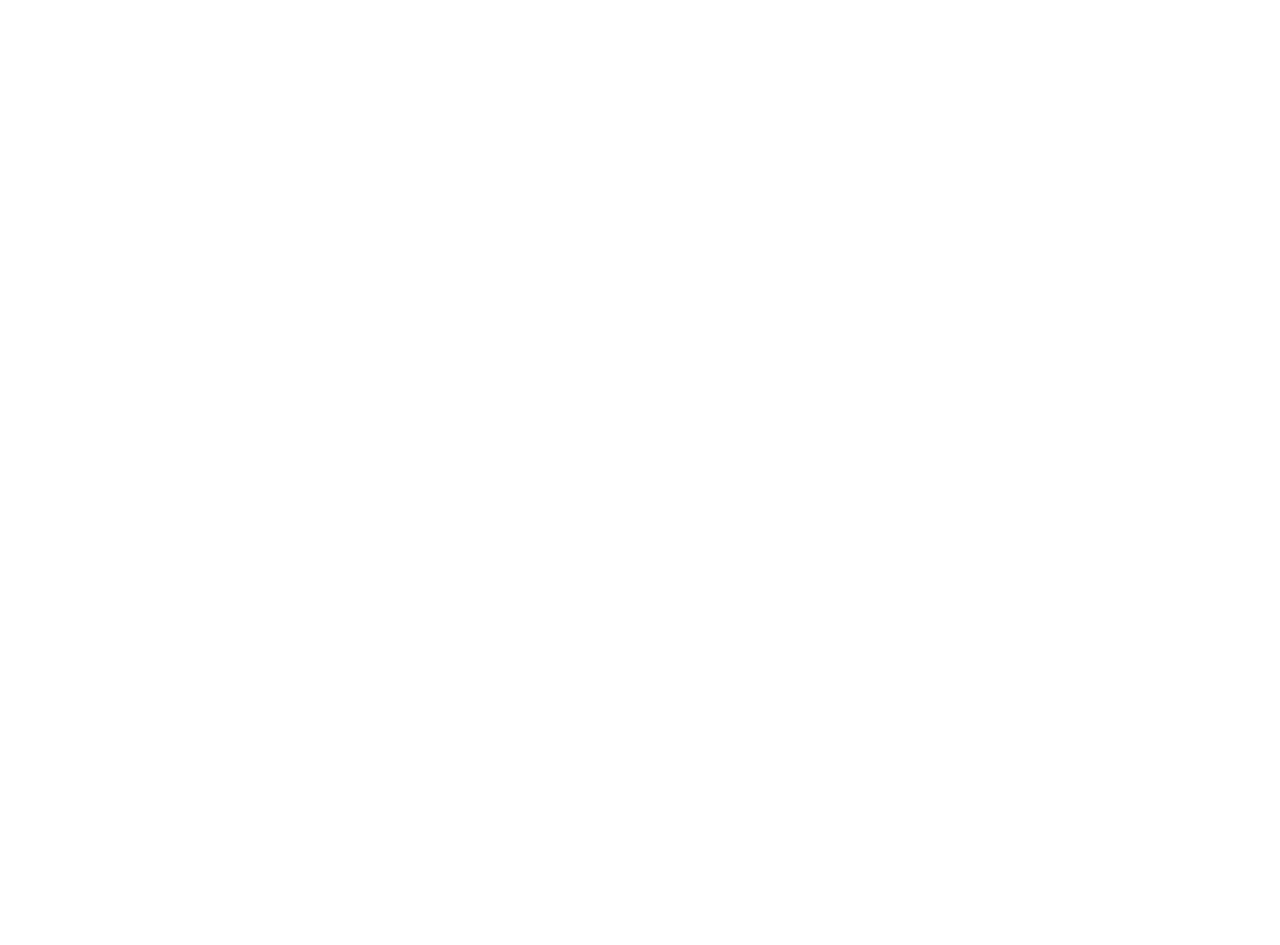
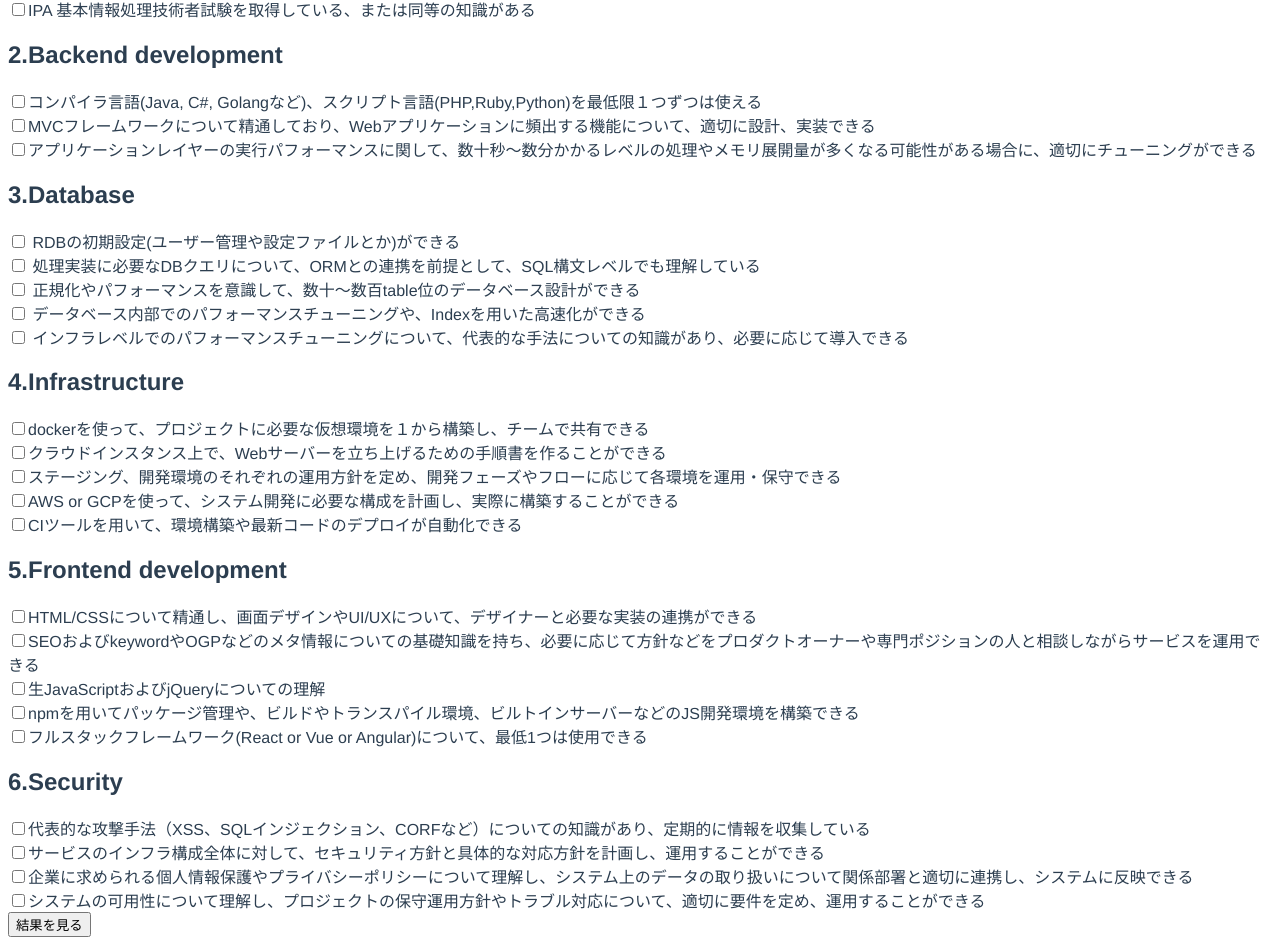
Before and after one commit to Kouta-fd/hackson, a Vue app in the folder checkapp/: page /checkList in a window 1280 px wide. Shown: the part 319-1264 px from the top of the page. Before the commit the page ends 800 px from the top, so only its background shows below. Built offline with nearby package versions, Linux system fonts and the light colour scheme.

Commit message:
create score

```diff
--- a/checkapp/src/pages/checkList/index.vue
+++ b/checkapp/src/pages/checkList/index.vue
@@ -1,14 +1,62 @@
 <template>
   <div>
-    <h2>1. Basic CS</h2>
-    <h3>技術の取得方法</h3>
+    <h2>1.Basic Computer Science</h2>
     <p>当てはまる項目にチェックを入れてください:</p>
 
     <div v-for="csitem in csitems" :key="csitem.id">
-      <label for="color-1">
-        <input type="checkbox" name="CS" v-model="boolean"/>{{ csitem.text }}</label
+      <label for="CS-1">
+        <input type="checkbox" name="CS" v-model="csitem.checked" />{{
+          csitem.text
+        }}</label
       >
     </div>
+    <h2>2.Backend development</h2>
+    <div v-for="backenditem in backenditems" :key="backenditem.id">
+      <label for="backend-1">
+        <input type="checkbox" name="backend" v-model="backenditem.checked" />{{
+          backenditem.text
+        }}</label
+      >
+    </div>
+    <h2>3.Database</h2>
+    <div v-for="databaseitem in databaseitems" :key="databaseitem.id">
+      <label for="database-1">
+        <input
+          type="checkbox"
+          name="database"
+          v-model="databaseitem.checked"
+        />{{ databaseitem.text }}</label
+      >
+    </div>
+    <h2>4.Infrastructure</h2>
+    <div v-for="infraitem in infraitems" :key="infraitem.id">
+      <label for="infra-1">
+        <input type="checkbox" name="infra" v-model="infraitem.checked" />{{
+          infraitem.text
+        }}</label
+      >
+    </div>
+    <h2>5.Frontend development</h2>
+    <div v-for="frontenditem in frontenditems" :key="frontenditem.id">
+      <label for="front-1">
+        <input
+          type="checkbox"
+          name="frontend"
+          v-model="frontenditem.checked"
+        />{{ frontenditem.text }}</label
+      >
+    </div>
+    <h2>6.Security</h2>
+    <div v-for="securityitem in securityitems" :key="securityitem.id">
+      <label for="security-1">
+        <input
+          type="checkbox"
+          name="security"
+          v-model="securityitem.checked"
+        />{{ securityitem.text }}</label
+      >
+    </div>
+
     <button id="btn" @click="result">結果を見る</button>
   </div>
 </template>
@@ -19,24 +67,164 @@
     return {
       csitems: [
         {
-          id: "color-1",
+          id: "CS-1",
           text: "業務の中で発生したエラーについて、自力で調べられる",
-          boolean: false,
+          checked: false,
         },
         {
-          id: "color-2",
-          text: "英語のドキュメントやブログ記事、Q&Aサイトを読むことができる。",
-          boolean: false,
+          id: "CS-2",
+          text: "英語のドキュメントやブログ記事、Q&Aサイトを読むことができる",
+          checked: false,
         },
         {
-          id: "color-3",
-          text: "CUI経由でSSHログインやファイル操作、パッケージやユーザー管理などの基本操作ができる。",
-          boolean: false,
+          id: "CS-3",
+          text: "CUI経由でSSHログインやファイル操作、パッケージやユーザー管理などの基本操作ができる",
+          checked: false,
         },
         {
-          id: "color-4",
+          id: "CS-4",
           text: "必要に応じて、シェルスクリプトを使って作業を自動化したり、定期実行したりできる",
-          boolean: false,
+          checked: false,
+        },
+        {
+          id: "CS-5",
+          text: "自分が行うコミットに対して、必要な差分を行単位、コードブロック単位で調整できる",
+          checked: false,
+        },
+        {
+          id: "CS-6",
+          text: "revertなど、コミット改変系の操作を知っており、リポジトリで事故が起きた時に適切に対処できる",
+          checked: false,
+        },
+        {
+          id: "CS-7",
+          text: "GithubFlowについて理解しており、プロジェクトに応じた必要なブランチ戦略を提案できる",
+          checked: false,
+        },
+        {
+          id: "CS-8",
+          text: "IPA 基本情報処理技術者試験を取得している、または同等の知識がある",
+          checked: false,
+        },
+      ],
+      backenditems: [
+        {
+          id: "backend-1",
+          text: "コンパイラ言語(Java, C#, Golangなど)、スクリプト言語(PHP,Ruby,Python)を最低限１つずつは使える",
+          checked: false,
+        },
+        {
+          id: "backend-2",
+          text: "MVCフレームワークについて精通しており、Webアプリケーションに頻出する機能について、適切に設計、実装できる",
+          checked: false,
+        },
+        {
+          id: "backend-3",
+          text: "アプリケーションレイヤーの実行パフォーマンスに関して、数十秒〜数分かかるレベルの処理やメモリ展開量が多くなる可能性がある場合に、適切にチューニングができる",
+          checked: false,
+        },
+      ],
+      databaseitems: [
+        {
+          id: "database-1",
+          text: " RDBの初期設定(ユーザー管理や設定ファイルとか)ができる",
+          checked: false,
+        },
+        {
+          id: "database-2",
+          text: " 処理実装に必要なDBクエリについて、ORMとの連携を前提として、SQL構文レベルでも理解している",
+          checked: false,
+        },
+        {
+          id: "database-3",
+          text: " 正規化やパフォーマンスを意識して、数十〜数百table位のデータベース設計ができる",
+          checked: false,
+        },
+        {
+          id: "database-4",
+          text: " データベース内部でのパフォーマンスチューニングや、Indexを用いた高速化ができる",
+          checked: false,
+        },
+        {
+          id: "database-5",
+          text: " インフラレベルでのパフォーマンスチューニングについて、代表的な手法についての知識があり、必要に応じて導入できる",
+          checked: false,
+        },
+      ],
+      infraitems: [
+        {
+          id: "infra-1",
+          text: "dockerを使って、プロジェクトに必要な仮想環境を１から構築し、チームで共有できる",
+          checked: false,
+        },
+        {
+          id: "infra-2",
+          text: "クラウドインスタンス上で、Webサーバーを立ち上げるための手順書を作ることができる",
+          checked: false,
+        },
+        {
+          id: "infra-3",
+          text: "ステージング、開発環境のそれぞれの運用方針を定め、開発フェーズやフローに応じて各環境を運用・保守できる",
+          checked: false,
+        },
+        {
+          id: "infra-4",
+          text: "AWS or GCPを使って、システム開発に必要な構成を計画し、実際に構築することができる",
+          checked: false,
+        },
+        {
+          id: "infra-5",
+          text: "CIツールを用いて、環境構築や最新コードのデプロイが自動化できる",
+          checked: false,
+        },
+      ],
+      frontenditems: [
+        {
+          id: "front-1",
+          text: "HTML/CSSについて精通し、画面デザインやUI/UXについて、デザイナーと必要な実装の連携ができる",
+          checked: false,
+        },
+        {
+          id: "front-2",
+          text: "SEOおよびkeywordやOGPなどのメタ情報についての基礎知識を持ち、必要に応じて方針などをプロダクトオーナーや専門ポジションの人と相談しながらサービスを運用できる",
+          checked: false,
+        },
+        {
+          id: "front-3",
+          text: "生JavaScriptおよびjQueryについての理解",
+          checked: false,
+        },
+        {
+          id: "front-4",
+          text: "npmを用いてパッケージ管理や、ビルドやトランスパイル環境、ビルトインサーバーなどのJS開発環境を構築できる",
+          checked: false,
+        },
+        {
+          id: "front-5",
+          text: "フルスタックフレームワーク(React or Vue or Angular)について、最低1つは使用できる",
+          checked: false,
+        },
+      ],
+      securityitems: [
+        {
+          id: "security-1",
+          text: "代表的な攻撃手法（XSS、SQLインジェクション、CORFなど）についての知識があり、定期的に情報を収集している",
+          checked: false,
+        },
+        {
+          id: "security-2",
+          text: "サービスのインフラ構成全体に対して、セキュリティ方針と具体的な対応方針を計画し、運用することができる",
+          checked: false,
+        },
+        {
+          id: "security-3",
+          text: "企業に求められる個人情報保護やプライバシーポリシーについて理解し、システム上のデータの取り扱いについて関係部署と適切に連携し、システムに反映できる",
+          checked: false,
+        },
+        {
+          id: "security-4",
+          text: "システムの可用性について理解し、プロジェクトの保守運用方針やトラブル対応について、適切に要件を定め、運用することができる",
+          checked: false,
         },
       ],
     };
@@ -44,13 +232,69 @@
   methods: {
     result() {
       let values = 0;
-      for(var i=0;i<this.csitems.length; i++) {
-        if(this.boolean==true) {
-          values ++;
+      for (var i = 0; i < this.csitems.length; i++) {
+        if (this.csitems[i].checked) {
+          values++;
         }
       }
-      console.log(values);
-    }
+
+      // eslint-disable-next-line no-unused-vars
+      let backv = 0;
+      for (i = 0; i < this.backenditems.length; i++) {
+        if (this.backenditems[i].checked) {
+          backv++;
+        }
+      }
+
+      // eslint-disable-next-line no-unused-vars
+      let databasev = 0;
+      for (i = 0; i < this.databaseitems.length; i++) {
+        if (this.databaseitems[i].checked) {
+          databasev++;
+        }
+      }
+
+      // eslint-disable-next-line no-unused-vars
+      let infrav = 0;
+      for (i = 0; i < this.infraitems.length; i++) {
+        if (this.infraitems[i].checked) {
+          infrav++;
+        }
+      }
+
+      // eslint-disable-next-line no-unused-vars
+      let frontv = 0;
+      for (i = 0; i < this.frontenditems.length; i++) {
+        if (this.frontenditems[i].checked) {
+          frontv++;
+        }
+      }
+
+      // eslint-disable-next-line no-unused-vars
+      let securityv = 0;
+      for (i = 0; i < this.securityitems.length; i++) {
+        if (this.securityitems[i].checked) {
+          securityv++;
+        }
+      }
+
+      // eslint-disable-next-line no-unused-vars
+      var total = [
+        (100 * values) / 8,
+        (100 * backv) / 3,
+        (100 * databasev) / 5,
+        (100 * infrav) / 5,
+        (100 * frontv) / 5,
+        (100 * securityv) / 4,
+        //console.log((100 * values) / 8),
+        //console.log((100 * backv) / 3),
+        //console.log((100 * databasev) / 5),
+        //console.log((100 * infrav) / 5),
+        //console.log((100 * frontv) / 5),
+        //console.log((100 * securityv) / 4),
+      ];
+      console.log(total);
+    },
   },
 };
 </script>
```
Also changed, not shown: checkapp/src/pages/result/index.vue (added).
